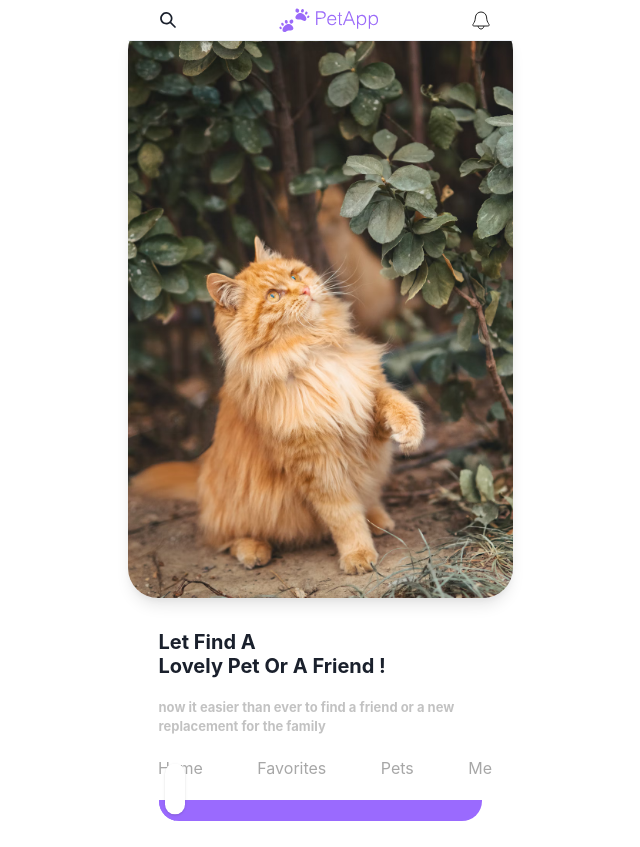
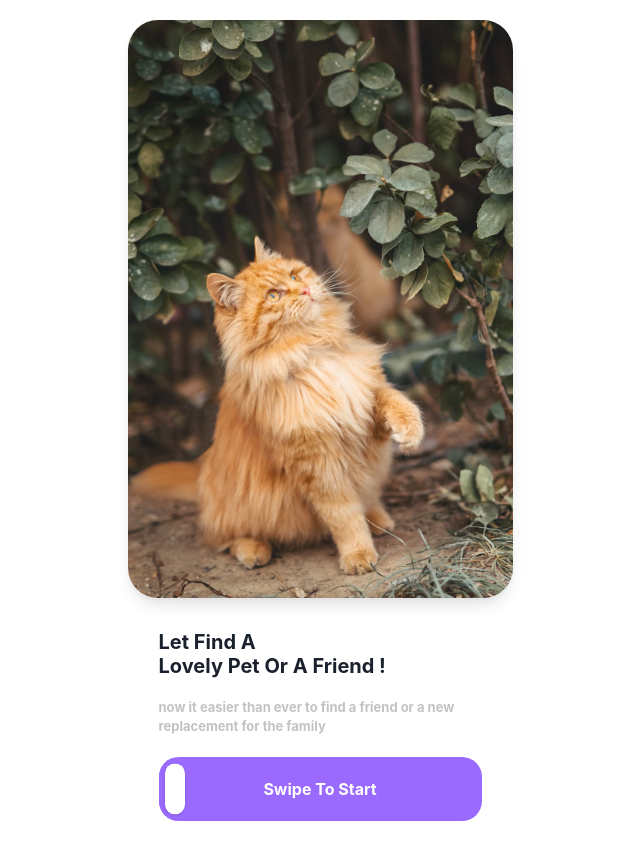
Before and after one commit to Sergushin/petapp, a Next.js app: page / in a window 1280 px wide. Shown: the whole page, without its empty margins (320-960 px from the left). Built offline with nearby package versions, Linux system fonts and the light colour scheme.

Commit message:
fixed soe bugs

```diff
--- a/src/pages/_app.js
+++ b/src/pages/_app.js
@@ -26,7 +26,7 @@ function MyApp({ Component, pageProps }) {
         <meta name="viewport" content="width=device-width, initial-scale=1" />
       </Head>
       <ChakraProvider resetCSS  theme={theme}>
-        <Header />
+         { asPath==='/'?'': <Header />}
         <AnimatePresence
           mode='wait'
           initial={true}
@@ -40,7 +40,7 @@ function MyApp({ Component, pageProps }) {
             (<Center position={'relative'} w={'100%'} h='100vh' bgRepeat={'no-repeat'}><Spinner w={'20vmax'} h='20vmax' mx={'center'} /></Center>)
           }
         </AnimatePresence>
-        <Footer />
+        { asPath==='/'?'': <Footer />}
       </ChakraProvider>
 
 
--- a/src/pages/favorites/index.js
+++ b/src/pages/favorites/index.js
@@ -49,12 +49,14 @@ const Favorite = ({ favorites }) => {
 
 export default Favorite;
 
-export async function getServerSideProps() {
-    const res = await fetch('http://localhost:3000/api/favorites')
+export async function getStaticProps() {
+    const res = await fetch('https://benjamin-petapp.vercel.app/api/favorites')
     const favorites = await res.json()
     return {
         props: {
             favorites
         },
+        revalidate: 3
     }
+
 }
--- a/src/pages/index.js
+++ b/src/pages/index.js
@@ -8,15 +8,15 @@ export default function Home() {
         setValue(e)
     }
     if (value>=85) {
-        router.push('/home/cats')
+        router.push('/home')
     }
 
 
 
   return (
-    <Box maxW={'md'} p={5} mx='auto'>
+    <Box maxW={'md'} p={5} mx='auto' zIndex='100' >
       <Box >
-        <Image shadow={'lg'} borderRadius={'30px'} src={'pet-image.jpg'} alt='petImage' />
+        <Image shadow={'lg'} loading='lazy' borderRadius={'30px'} src={'pet-image.jpg'} alt='petImage' />
       </Box>
       <Box maxW={'323px'} w='100%' mx='auto' >
         <Heading as='h1' size='md' mt={'8'} >Let Find A</Heading>
```
Also changed, not shown: src/pages/home/index.js (renamed from src/pages/home/[category]/index.js, +4 -3 lines), src/pages/home/[id]/index.js (renamed from src/pages/home/[category]/[id]/index.js).
